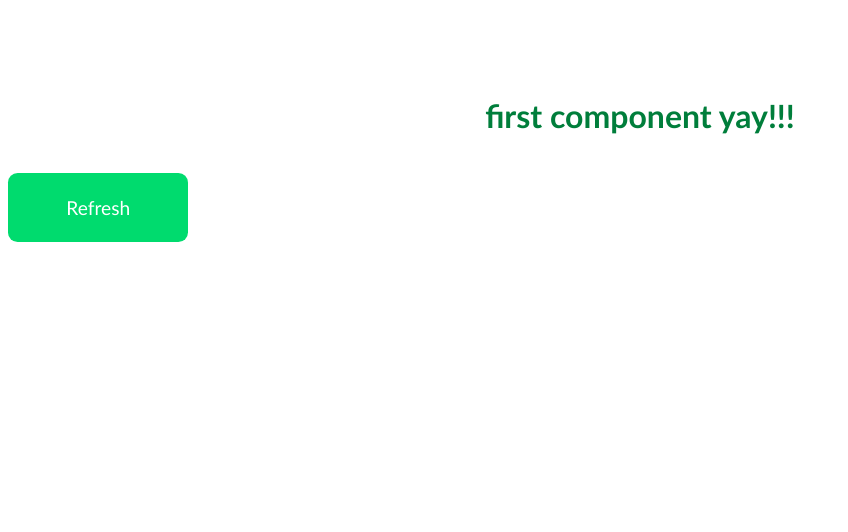
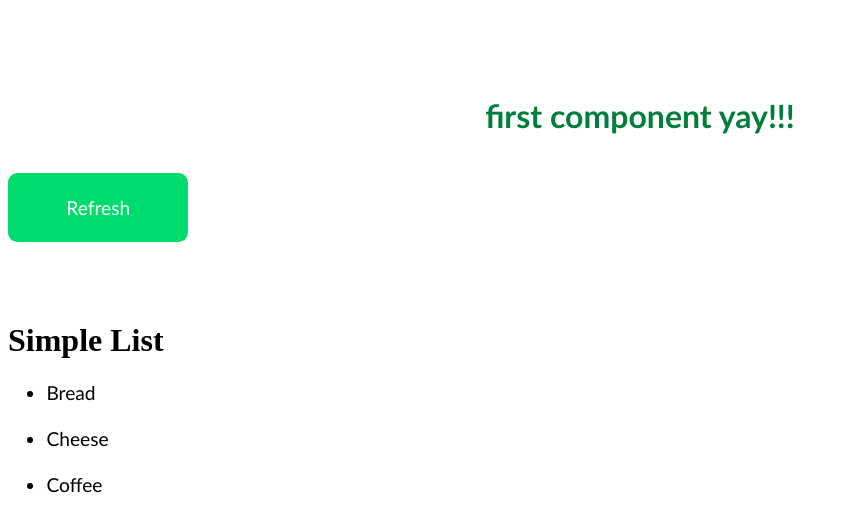
Before and after one commit to 0x-2FA/learn-vue, a Vue app: page / in a window 1280 px wide. Shown: the top 532 px of the page, without its empty margins (0-848 px from the left). Built offline with nearby package versions, Linux system fonts and the light colour scheme.

Commit message:
Added a List component and cleared up the conflicting styles a bit

```diff
--- a/src/App.vue
+++ b/src/App.vue
@@ -2,28 +2,24 @@
   <div>
     <FirstComp />
     <SimpleButton />
+    <SimpleList />
   </div>
 </template>
 
 <script>
 import FirstComp from './components/FirstComp';
 import SimpleButton from './components/SimpleButton';
+import SimpleList from './components/SimpleList';
 
 export default {
   components: {
     FirstComp,
     SimpleButton,
+    SimpleList,
   },
 };
 </script>
 
 <style>
-#app {
-  font-family: 'Avenir', Helvetica, Arial, sans-serif;
-  -webkit-font-smoothing: antialiased;
-  -moz-osx-font-smoothing: grayscale;
-  text-align: center;
-  color: #2c3e50;
-  margin-top: 60px;
-}
+
 </style>
--- a/src/components/FirstComp.vue
+++ b/src/components/FirstComp.vue
@@ -1,5 +1,5 @@
 <template>
-  <div>
+  <div class="first-comp">
       <h1>{{ title.toLowerCase() }}</h1>
   </div>
 </template>
@@ -15,7 +15,7 @@ export default {
 </script>
 
 <style>
-h1{
+.first-comp h1{
   font-family: 'Gill Sans', 'Gill Sans MT', Calibri, 'Trebuchet MS', sans-serif;
   text-align: center;
   color: rgb(0, 126, 59);
--- /dev/null
+++ b/src/components/SimpleList.vue
@@ -0,0 +1,37 @@
+<template>
+    <div class="list">
+        <h1>{{ title }} </h1>
+        <ul class="list-items">
+            <li>{{ items[0] }}</li>
+            <li>{{ items[1] }}</li>
+            <li>{{ items[2] }}</li>
+        </ul>
+    </div>
+</template>
+
+<script>
+export default {
+  data() {
+    return {
+      title: 'Simple List',
+      items: ['Bread', 'Cheese', 'Coffee'],
+    };
+  },
+};
+</script>
+
+<style>
+.list{
+    margin-top: 5em;
+}
+
+.list-items{
+    font-family: 'Gill Sans', 'Gill Sans MT', Calibri, 'Trebuchet MS', sans-serif;
+    font-size: 1.2em;
+    padding-left: 2em;
+}
+
+.list-items li + li{
+    margin-top: 1.2em;
+}
+</style>
```
